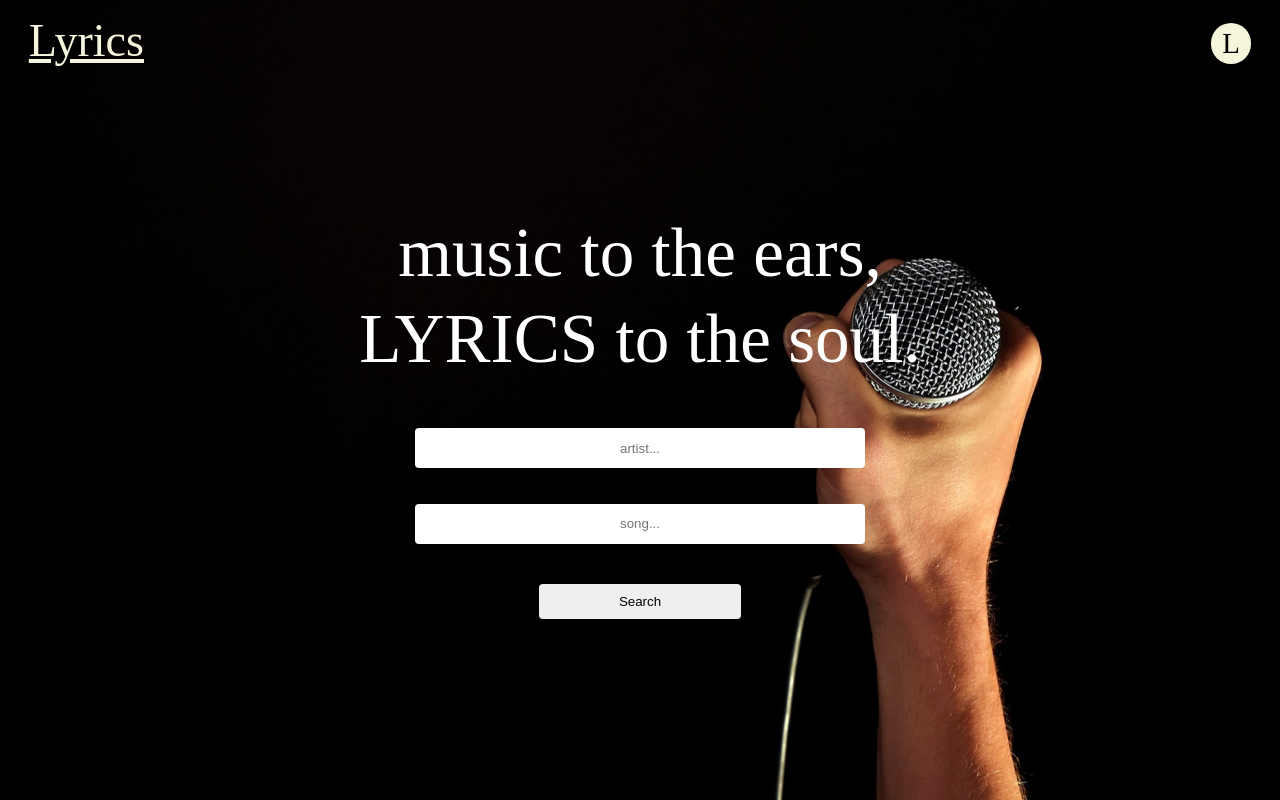
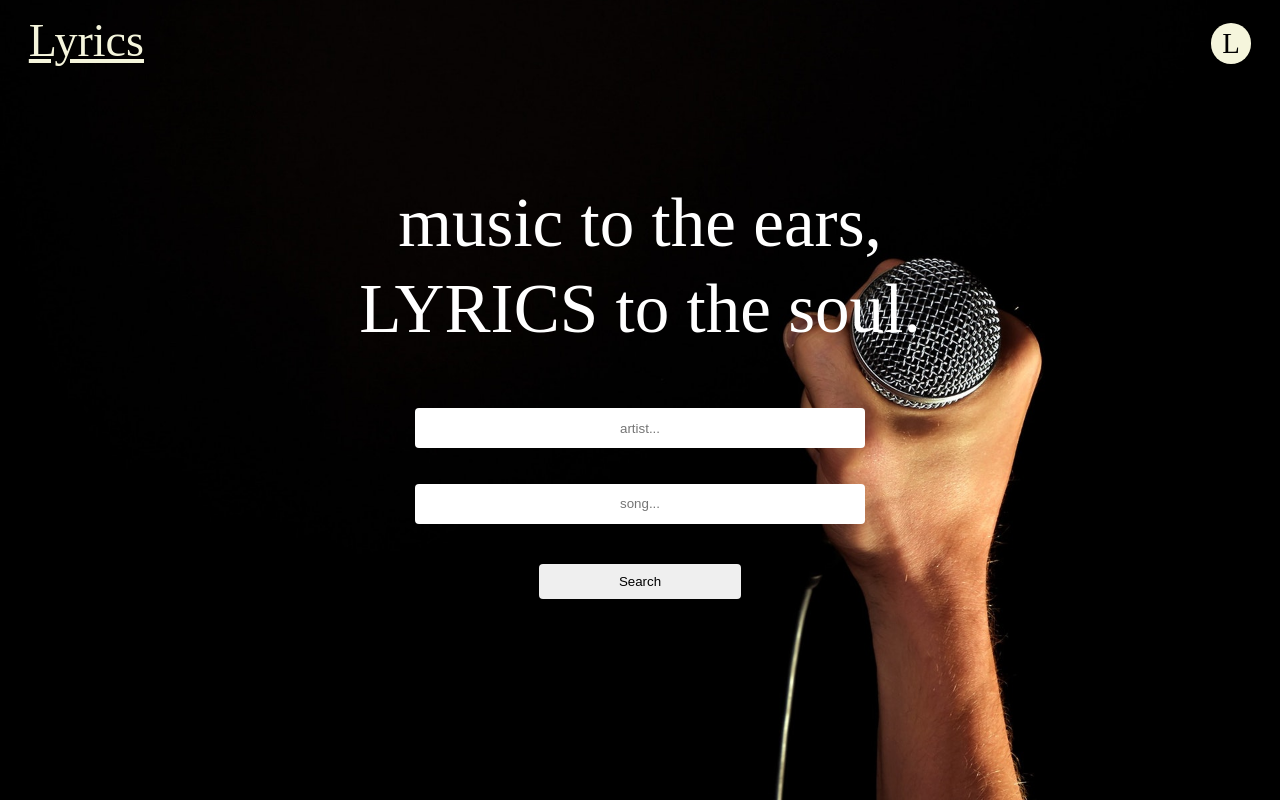
Before and after one commit to Osiclin/lyrics, a Next.js app: page / in a window 1280 px wide. Built offline with nearby package versions, Linux system fonts and the light colour scheme; a web font is replaced by a local one.

Commit message:
attachment bg

```diff
--- a/styles/Text.module.css
+++ b/styles/Text.module.css
@@ -1,6 +1,7 @@
 .container{
     border: 0;
-    margin-bottom: 30px;
+    margin-top: -50px;
+    margin-bottom: 40px;
     font-size: 2.4rem;
     font-family: 'Grenze Gotisch', cursive;
     padding: 0;
--- a/styles/globals.css
+++ b/styles/globals.css
@@ -11,7 +11,6 @@ body {
     background: url(../public/images/background.jpeg);
     background-size: cover;
     background-position: 80%;
-    background-attachment: fixed;
     background-repeat: no-repeat;
 }
 
```
